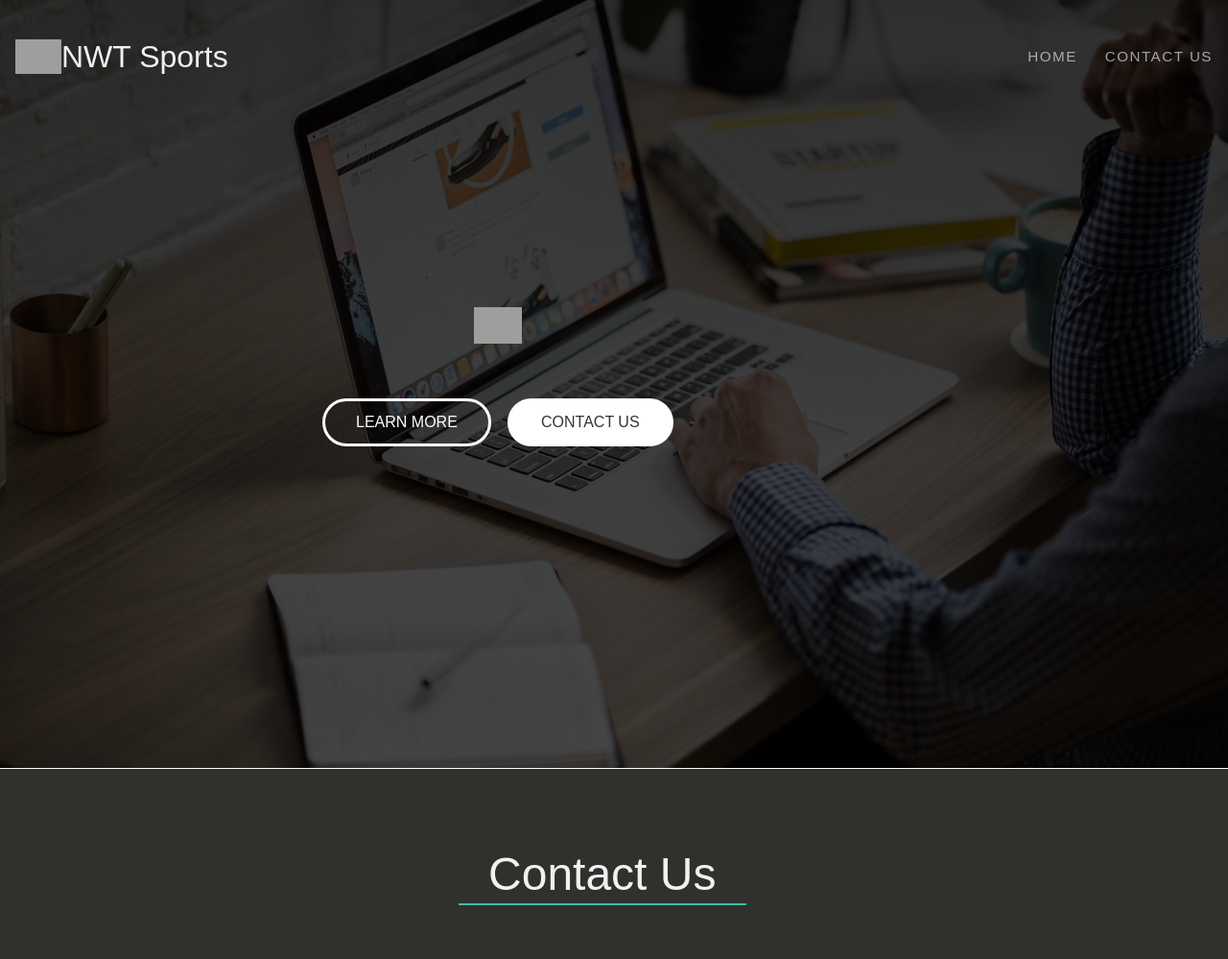
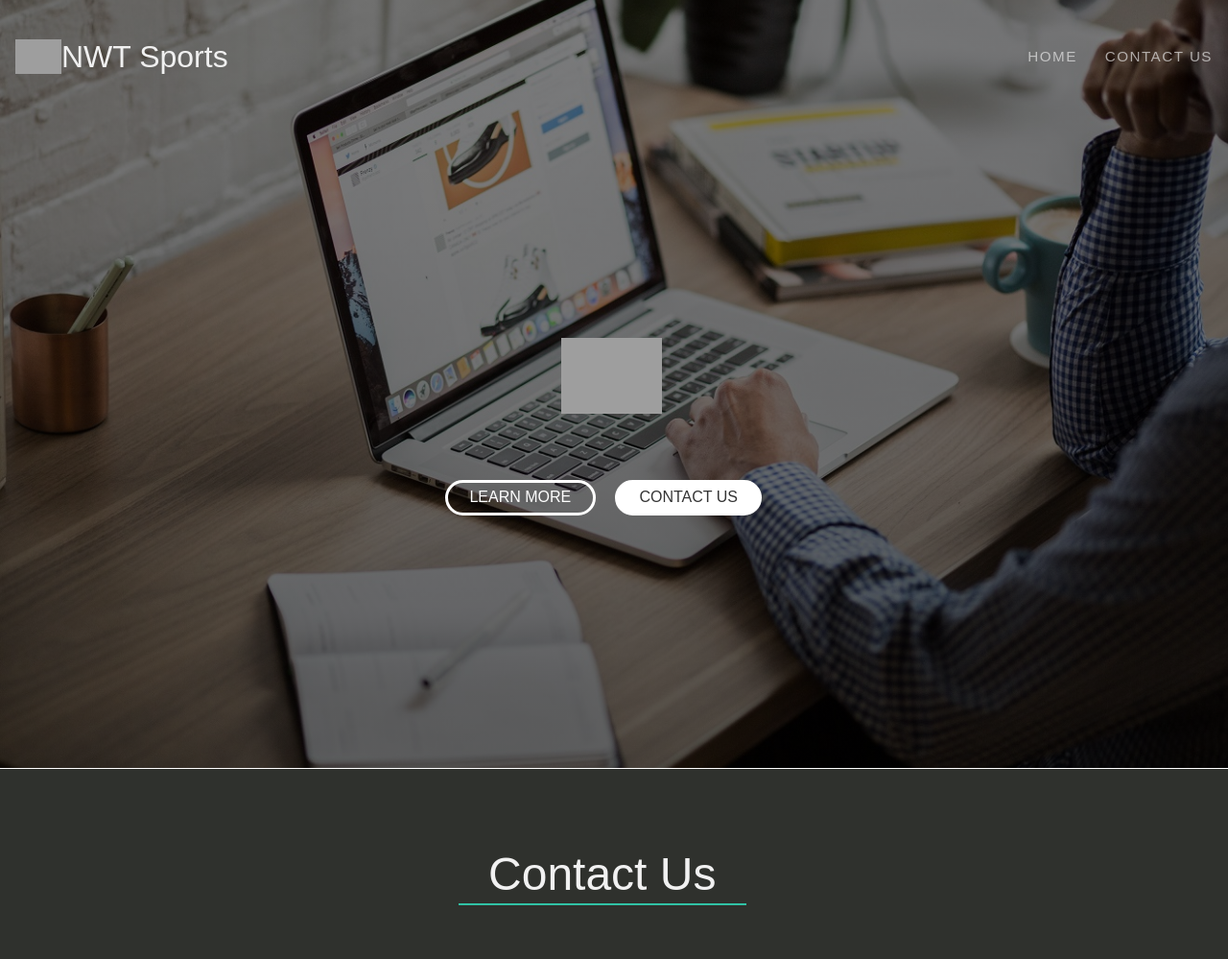
Before and after one commit to DigvijayMandal/nwt-sports, a PHP site: page / in a window 1280 px wide. Shown: the top 999 px of the page at 96% size. Run offline with PHP 8.4, Linux system fonts and the light colour scheme; some web fonts are replaced; grey boxes are pictures that could not be loaded.

Commit message:
update 5

```diff
--- a/css/main.css
+++ b/css/main.css
@@ -61,7 +61,7 @@ h1,h2,h3,h4,h5,h6{
 }
 
 .header{
-    background-image: linear-gradient(rgba(0, 0, 0, 0.8), rgba(0, 0, 0, 0.7)), url(../assets/bg.jpg);
+    background-image: linear-gradient(rgba(0, 0, 0, 0.5), rgba(0, 0, 0, 0.6)), url(../assets/bg.jpg);
     min-height: 100vh;
     background-position: center;
     background-size: cover;
@@ -132,35 +132,35 @@ h1,h2,h3,h4,h5,h6{
     position: absolute;
     flex: 1;
     flex-direction: column;
-    top: 40%;
-    left: 25%;
+    top: 44%;
+    left: 35%;
 }
 
 .hero-div .logo-img{
-    width: 50px;
-    height: 50px;
+    width: 105px;
+    height: 100px;
+    margin-left: 0;
+    padding-left: 0;
 }
 
 .hero-div h1{
     font-size: 2.55rem;
     padding-bottom: 0.4rem;
+    text-align: left;
 }
 
-.hero-div p{
-    color: var(--white-smoke);
-    font-size: 1.05rem;
-    letter-spacing: 3px;
-}
+
 
 .hero-btns{
-    margin-top: 2.8rem;
+    margin-top: 3rem;
 }
 
 .hero-btns button{
     border: 3.5px solid #fff;
     border-radius: 2rem;
-    padding: 0.8rem 2rem;
+    padding: 0.4rem 1.4rem;
     text-transform: uppercase;
+    margin-right: 1rem;
 }
 
 .btn-trans{
```
